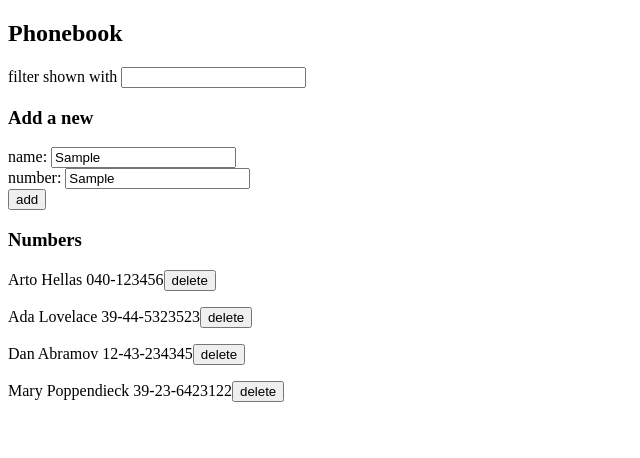
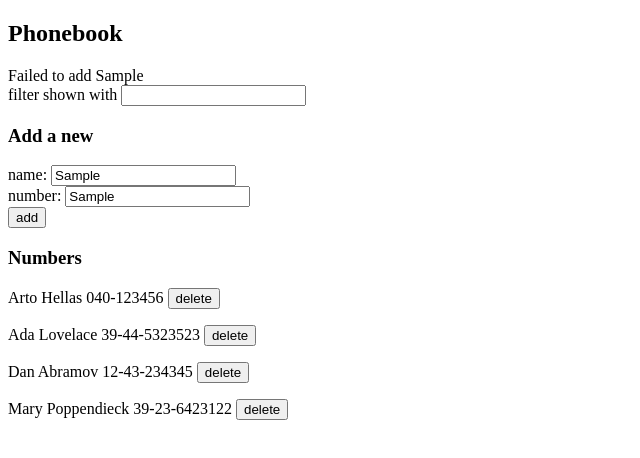
Before and after one commit to DigitalGenius27/FullstackOpen, a React (Vite) app in the folder part2/phonebook/: page / in a window 1280 px wide. Both pictures are taken after typing "Sample", "Sample" into the empty fields and a click on the button "add". Shown: the top 458 px of the page, without its empty margins (0-640 px from the left). Built offline with nearby package versions, Linux system fonts and the light colour scheme; no server answers; data requests are answered from the project's data file.

Commit message:
Complete exercises 2.16-2.17

```diff
--- /dev/null
+++ b/part2/phonebook/src/App.css
@@ -0,0 +1,19 @@
+.success {
+  color: green;
+  background: lightgrey;
+  font-size: 20px;
+  border-style: solid;
+  border-radius: 5px;
+  padding: 10px;
+  margin-bottom: 10px;
+}
+
+.error {
+  color: red;
+  background: lightgrey;
+  font-size: 20px;
+  border-style: solid;
+  border-radius: 5px;
+  padding: 10px;
+  margin-bottom: 10px;
+}
--- a/part2/phonebook/src/App.jsx
+++ b/part2/phonebook/src/App.jsx
@@ -1,5 +1,17 @@
 import { useState, useEffect } from 'react'
 import personService from './services/persons'
+
+const Notification = ({ message, type }) => {
+  if (message === null) {
+    return null
+  }
+
+  return (
+    <div className={type}>
+      {message}
+    </div>
+  )
+}
 
 const Filter = ({ search, onChange }) => {
   return (
@@ -22,9 +34,11 @@ const PersonForm = ({
       <div>
         name: <input value={newName} onChange={onNameChange} />
       </div>
+
       <div>
         number: <input value={newNumber} onChange={onNumberChange} />
       </div>
+
       <div>
         <button type="submit">add</button>
       </div>
@@ -37,7 +51,7 @@ const Persons = ({ persons, onDelete }) => {
     <div>
       {persons.map(person =>
         <p key={person.id}>
-          {person.name} {person.number}
+          {person.name} {person.number}{' '}
           <button onClick={() => onDelete(person.id)}>
             delete
           </button>
@@ -53,13 +67,28 @@ const App = () => {
   const [newNumber, setNewNumber] = useState('')
   const [search, setSearch] = useState('')
 
+  const [notification, setNotification] = useState(null)
+  const [notificationType, setNotificationType] = useState('success')
+
   useEffect(() => {
     personService
       .getAll()
       .then(response => {
         setPersons(response.data)
       })
+      .catch(error => {
+        console.log(error)
+      })
   }, [])
+
+  const showNotification = (message, type) => {
+    setNotification(message)
+    setNotificationType(type)
+
+    setTimeout(() => {
+      setNotification(null)
+    }, 5000)
+  }
 
   const addPerson = event => {
     event.preventDefault()
@@ -95,6 +124,17 @@ const App = () => {
 
           setNewName('')
           setNewNumber('')
+
+          showNotification(
+            `Changed ${newName}'s number`,
+            'success'
+          )
+        })
+        .catch(() => {
+          showNotification(
+            `Information of ${newName} has already been removed from server`,
+            'error'
+          )
         })
 
       return
@@ -111,6 +151,17 @@ const App = () => {
         setPersons(persons.concat(response.data))
         setNewName('')
         setNewNumber('')
+
+        showNotification(
+          `Added ${newName}`,
+          'success'
+        )
+      })
+      .catch(() => {
+        showNotification(
+          `Failed to add ${newName}`,
+          'error'
+        )
       })
   }
 
@@ -123,6 +174,17 @@ const App = () => {
         .then(() => {
           setPersons(
             persons.filter(person => person.id !== id)
+          )
+
+          showNotification(
+            `Deleted ${person.name}`,
+            'success'
+          )
+        })
+        .catch(() => {
+          showNotification(
+            `Information of ${person.name} has already been removed from server`,
+            'error'
           )
         })
     }
@@ -147,6 +209,11 @@ const App = () => {
   return (
     <div>
       <h2>Phonebook</h2>
+
+      <Notification
+        message={notification}
+        type={notificationType}
+      />
 
       <Filter
         search={search}
```
